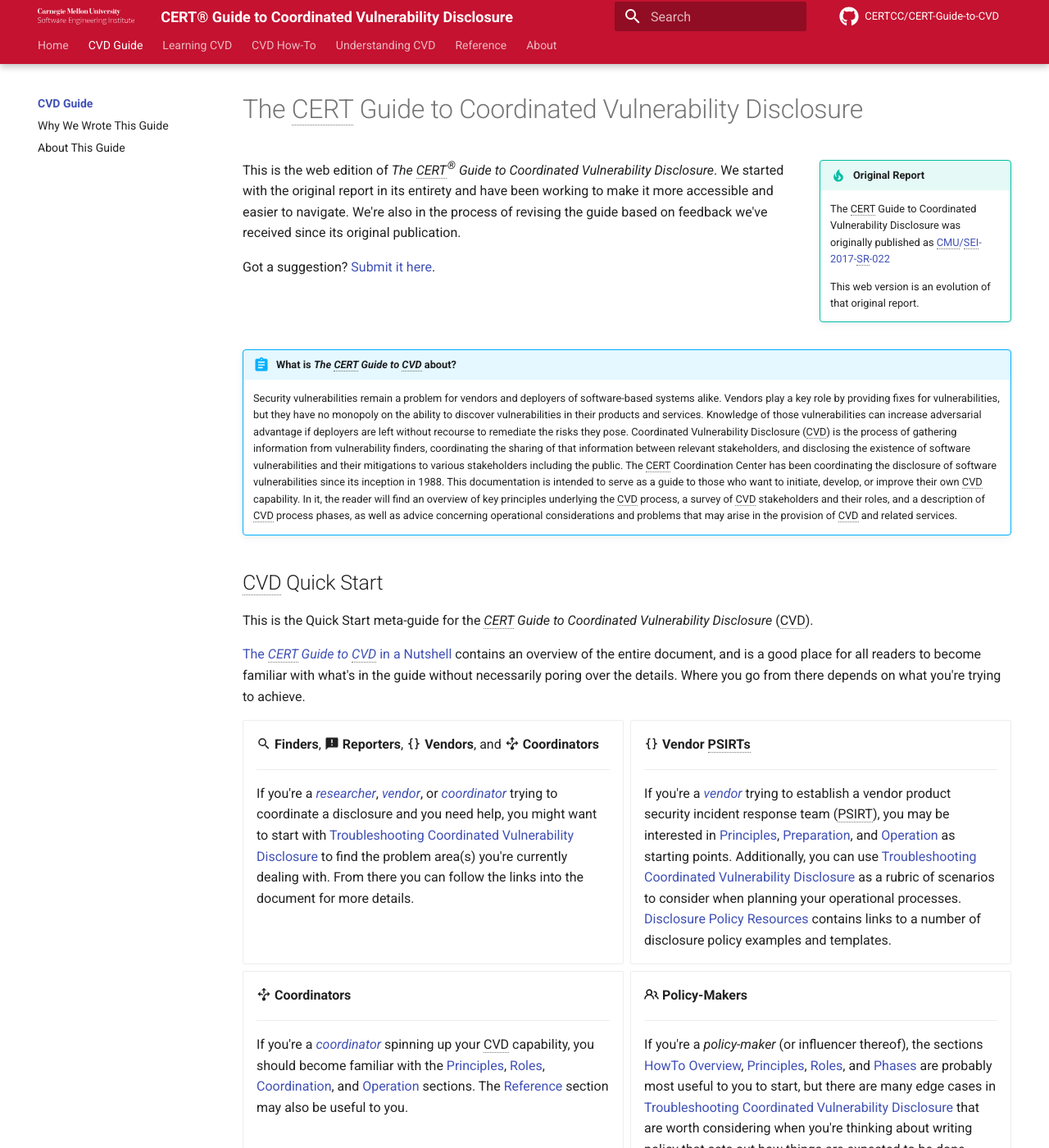
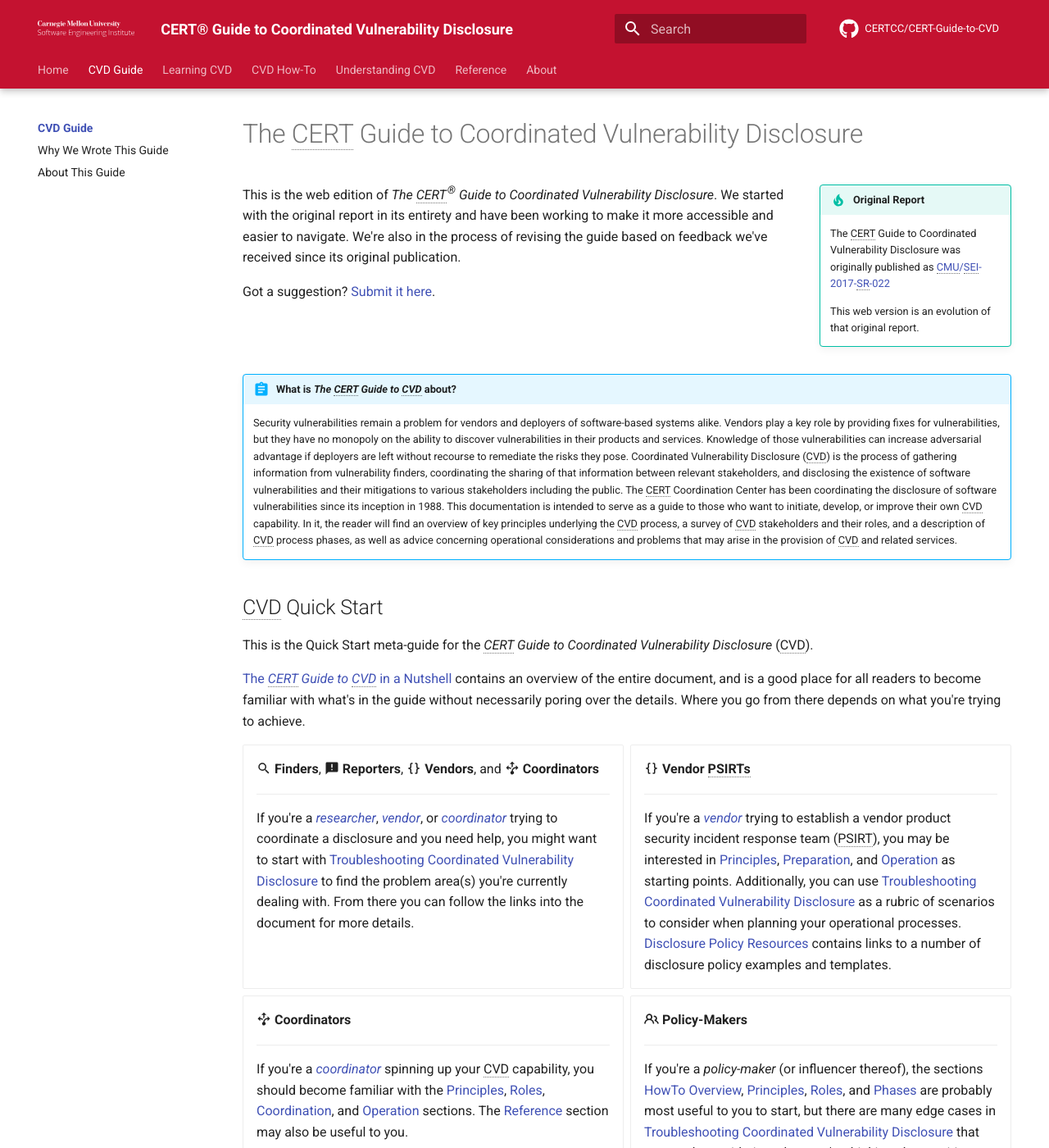
Before and after one commit to CERTCC/CERT-Guide-to-CVD, an MkDocs documentation site: the page built from docs/index.md, in a window 1280 px wide and 1400 px high. Shown: the whole window at 82% size. Built offline with MkDocs 1.6.1 and Material for MkDocs 9.7.7, drawn with Linux system fonts in a browser that asks for light colours; comment, search, counter and statistics services are not loaded.

Commit message:
Change heading bar height to not be too small when scrolling

```diff
--- a/docs/stylesheets/extra.css
+++ b/docs/stylesheets/extra.css
@@ -18,7 +18,7 @@
 }
 
 .md-header__inner {
-	height: 18px;
+	height: 50px;
 	padding-top: 1rem;
 	margin-bottom: 10px;
 }
```
